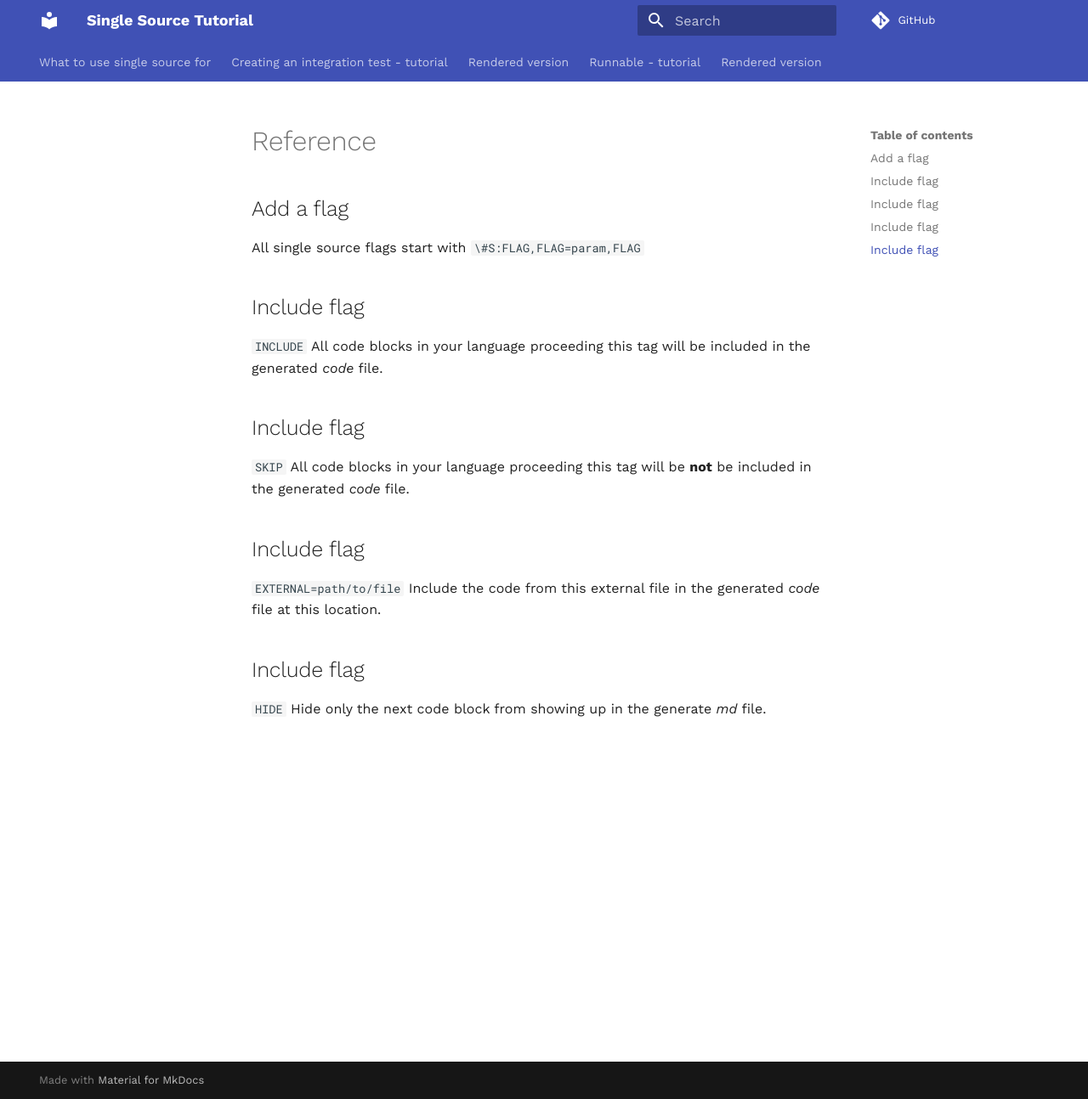
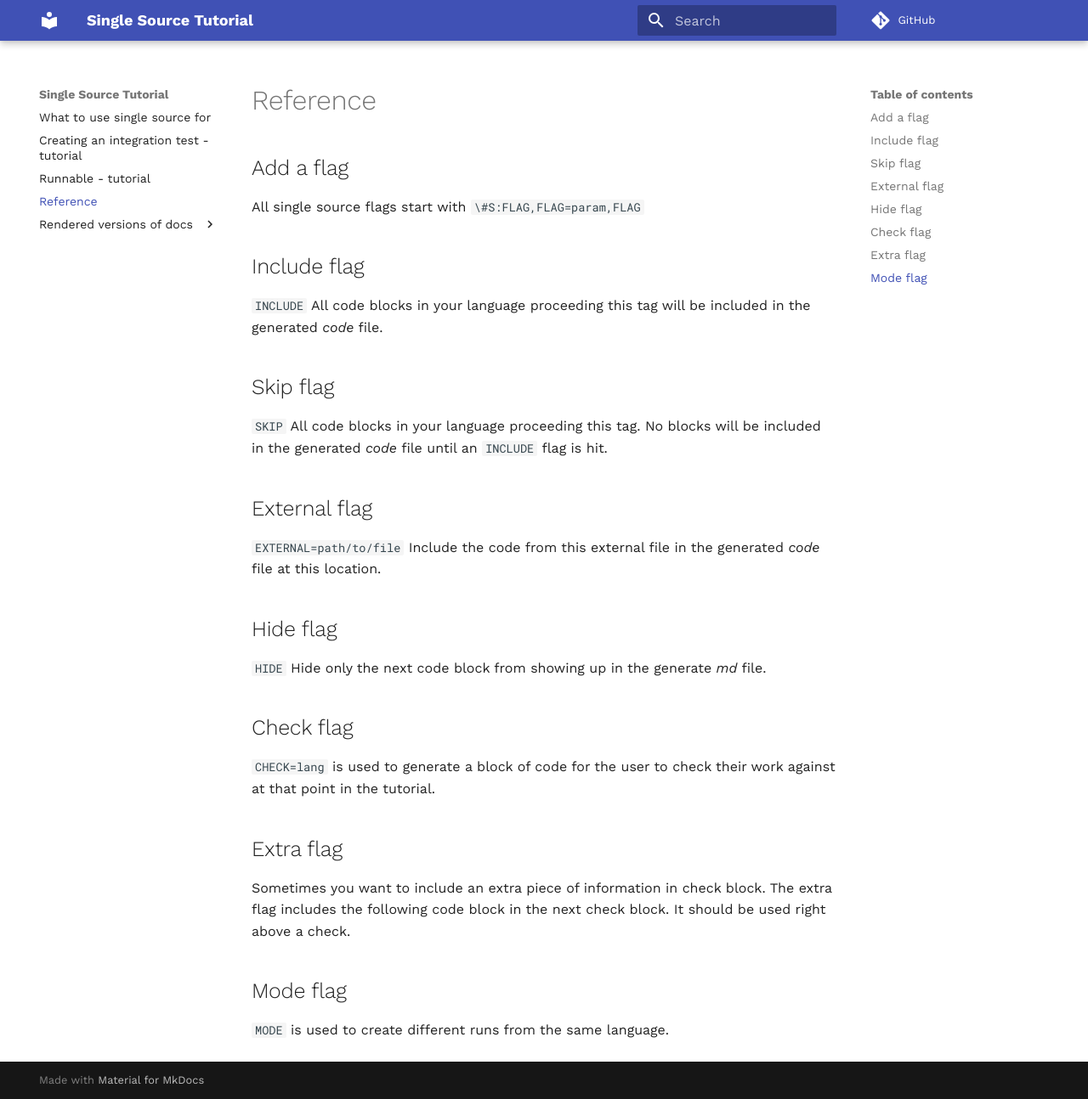
Before and after one commit to freesig/code_eater, an MkDocs documentation site: the page built from docs/reference.md, in a window 1280 px wide and 1294 px high. Shown: the whole window at 85% size. Built offline with MkDocs 1.6.1 and Material for MkDocs 9.7.7, drawn with Linux system fonts in a browser that asks for light colours; comment, search, counter and statistics services are not loaded.

Commit message:
add reference

```diff
--- a/docs/reference.md
+++ b/docs/reference.md
@@ -4,9 +4,15 @@
 All single source flags start with `\#S:FLAG,FLAG=param,FLAG`
 ## Include flag
 `INCLUDE` All code blocks in your language proceeding this tag will be included in the generated _code_ file.
-## Include flag
-`SKIP` All code blocks in your language proceeding this tag will be __not__ be included in the generated _code_ file.
-## Include flag
+## Skip flag
+`SKIP` All code blocks in your language proceeding this tag. No blocks will be included in the generated _code_ file until an `INCLUDE` flag is hit.
+## External flag
 `EXTERNAL=path/to/file` Include the code from this external file in the generated _code_ file at this location.
-## Include flag
+## Hide flag
 `HIDE` Hide only the next code block from showing up in the generate _md_ file.
+## Check flag
+`CHECK=lang` is used to generate a block of code for the user to check their work against at that point in the tutorial.
+## Extra flag
+Sometimes you want to include an extra piece of information in check block. The extra flag includes the following code block in the next check block. It should be used right above a check.
+## Mode flag
+`MODE` is used to create different runs from the same language.
--- a/mkdocs.yml
+++ b/mkdocs.yml
@@ -6,15 +6,15 @@ repo_url: https://github.com/freesig/single_source
 nav:
   - What to use single source for: usecase.md
   - Creating an integration test - tutorial: tutorial.md
-  - Rendered version: tutorial_rendered.md
   - Runnable - tutorial: runnable_tutorial.md
-  - Rendered version: runnable_tutorial_rendered.md
+  - Reference: reference.md
+  - Rendered versions of docs:
+    - Integration: tutorial_rendered.md
+    - Runnable: runnable_tutorial_rendered.md
 
 # Theme
 theme:
   name: 'material'
-  feature:
-    tabs: true
   font:
     text: 'Work Sans'
     code: 'Roboto Mono'
```
Also changed, not shown: README.md (+5 -5 lines), 1 other file.
